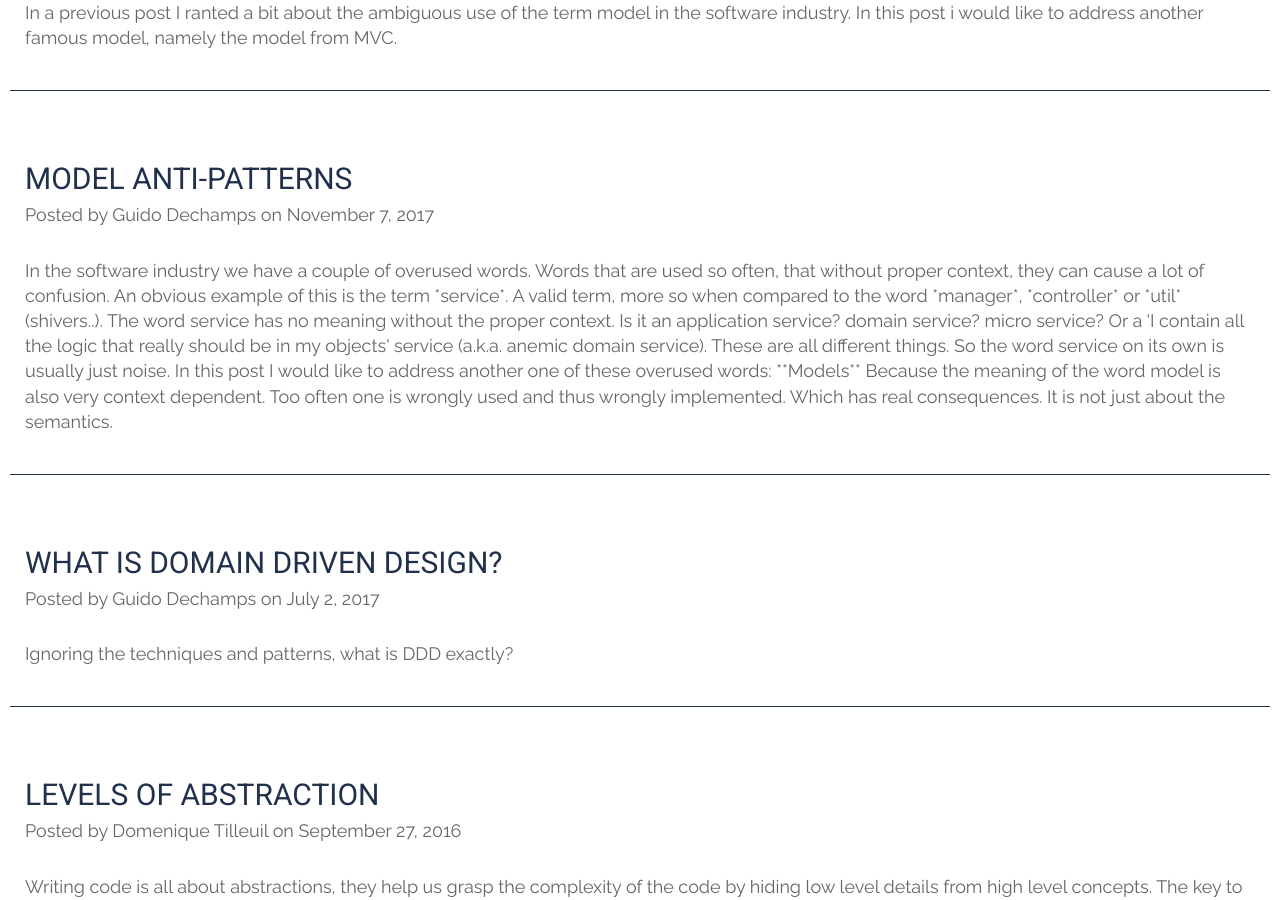
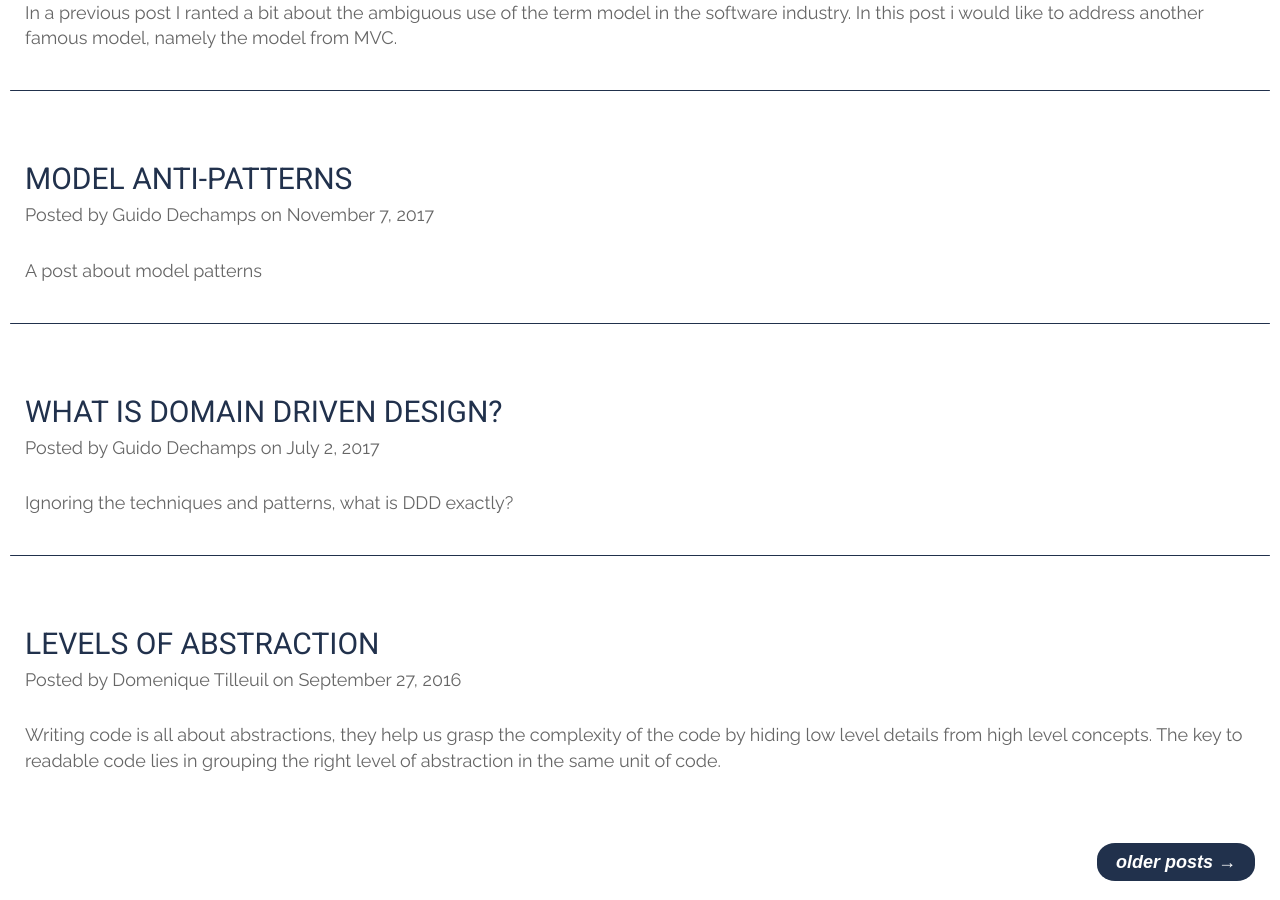
Before and after one commit to tripledio/tripledio.github.io, a Jekyll site: the page built from blog/index.html, in a window 1280 px wide and 900 px high, scrolled down 1083 px. Built offline with Jekyll 4.4.1, drawn with Linux system fonts in a browser that asks for light colours; the list of posts is cut into pages by our own code.

Commit message:
Improve excerpts

```diff
--- a/_posts/2017-11-07-model-anti-patterns.md
+++ b/_posts/2017-11-07-model-anti-patterns.md
@@ -3,8 +3,7 @@ layout: post
 title: "Model anti-patterns"
 author: guido
 header-img: "img/old_train_model.jpg"
-excerpt: "In the software industry we have a couple of overused words. Words that are used so often, that without proper context, they can cause a lot of confusion. An obvious example of this is the term *service*. A valid term, more so when compared to the word *manager*, *controller* or *util* (shivers..). The word service has no meaning without the proper context. Is it an application service? domain service? micro service? Or a 'I contain all the logic that really should be in my objects' service (a.k.a. anemic domain service). These are all different things. So the word service on its own is usually just noise.
-In this post I would like to address another one of these overused words: **Models** Because the meaning of the word model is also very context dependent. Too often one is wrongly used and thus wrongly implemented. Which has real consequences. It is not just about the semantics."
+excerpt: "A post about model patterns"
 ---
 # Model anti-patterns
 
```
Also changed, not shown: _posts/2016-04-14-Effects-of-TDD.md (+2 -4 lines).
